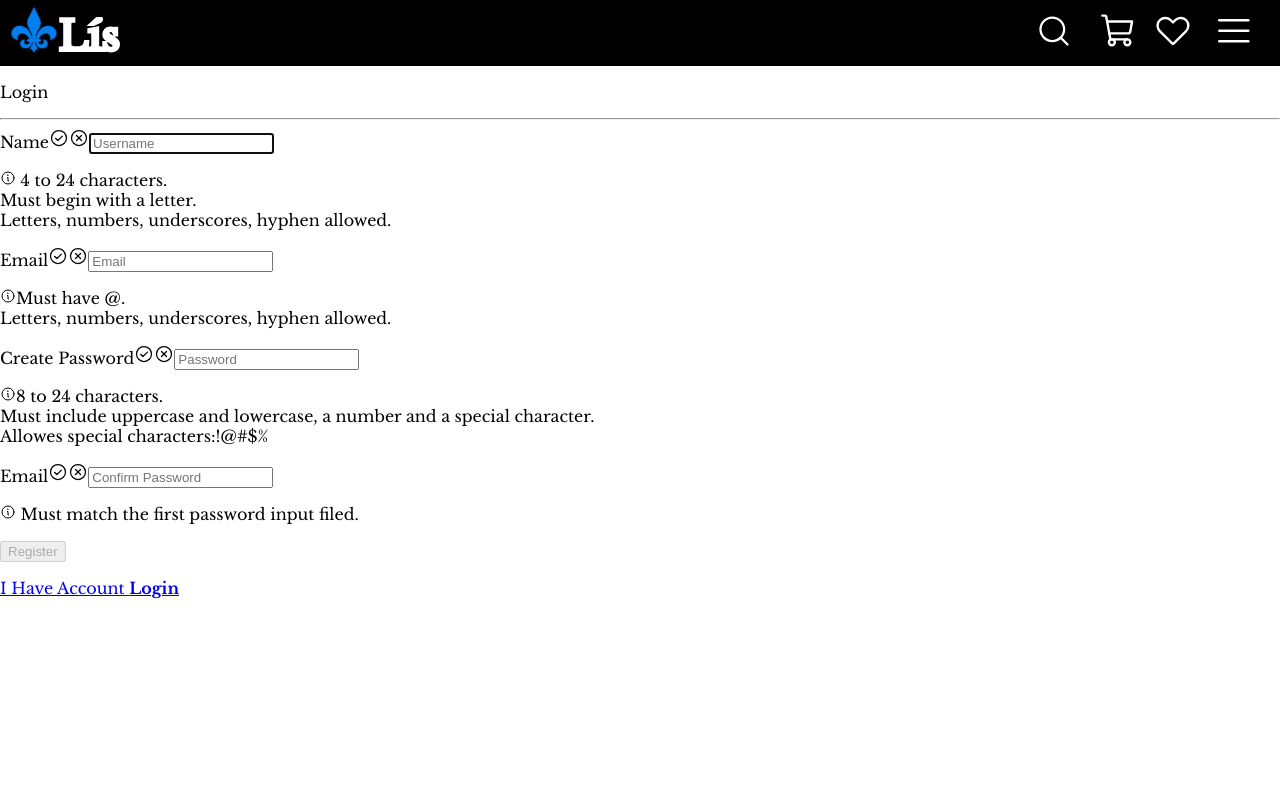
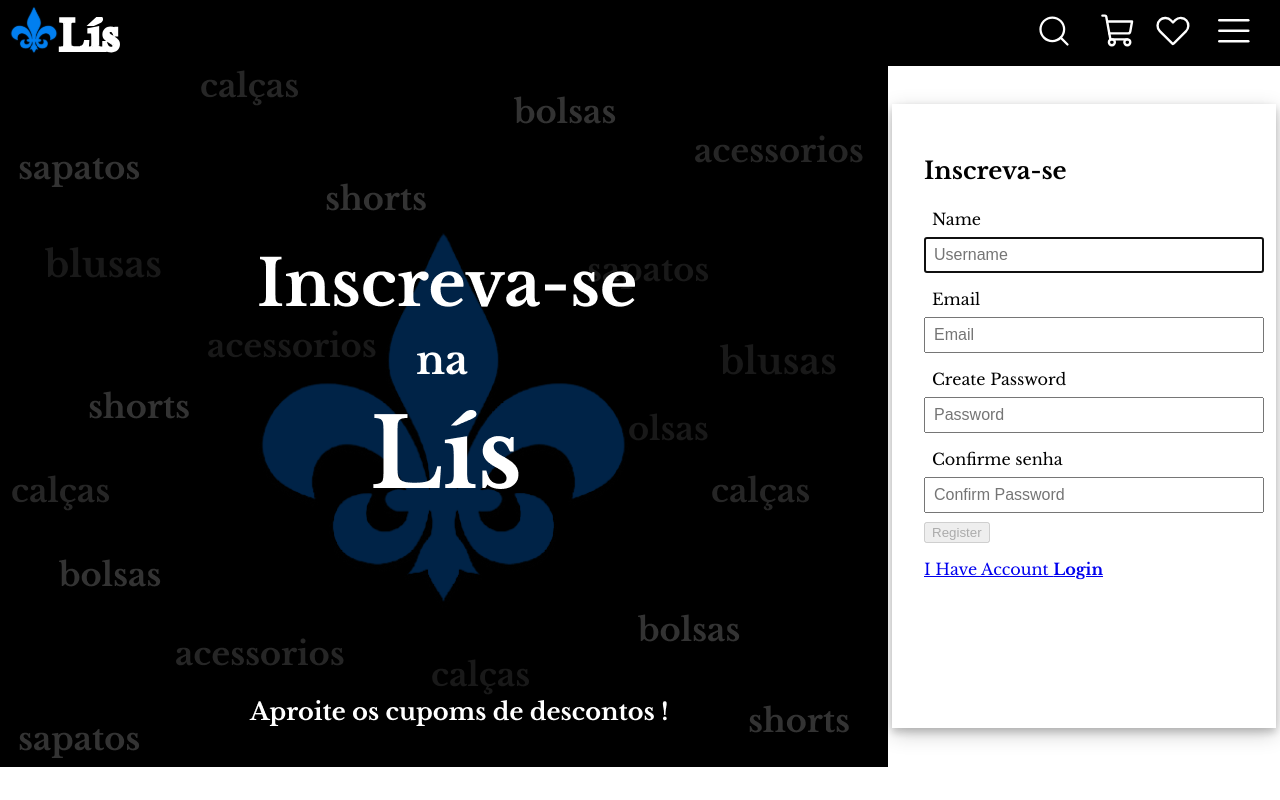
Before and after one commit to BRxBS/Ecommerce, a React (Vite) app in the folder app/: page /Register in a window 1280 px wide. Built offline with nearby package versions, Linux system fonts and the light colour scheme.

Commit message:
register-scss

```diff
--- a/app/src/screens/Register/index.jsx
+++ b/app/src/screens/Register/index.jsx
@@ -4,6 +4,8 @@
 import { CheckCircle, Info, XCircle } from "phosphor-react";
 import { Login } from "../Login";
 import axios from "axios";
+import './styles.scss'
+import subscribe from './inscreva-se.png'
 
 const USER_REGEX = /^[a-zA-Z][a-zA-z0-9-_]{3,23}$/;
 const PWD_REGEX = /^(?=.*[a-z])(?=.*[A-Z])(?=.*[0-9])(?=.*[!@#$%]).{8,24}$/;
@@ -120,7 +122,8 @@
           <Login />
         </p>
       ) : (
-        <div className="block relative w-[28rem] max-h-[40rem] h-[38rem] m-auto mt-2 border-8 border-black p-2 text-2xl rounded">
+        <div className="main_container_register">
+          <img src={subscribe} alt="alt" />
           <p
             ref={errRef}
             className={errMsg ? "border border-black" : "hidden"}
@@ -129,18 +132,21 @@
             {errMsg}
           </p>
 
-          <p className="text-4xl font-bold m-2">Login</p>
-          <hr />
-          <form onSubmit={handleSubmit} className="h-[23rem] p-10 ">
-            <label htmlFor="name" className="flex items-center ">
+
+
+          <form onSubmit={handleSubmit} className="form_register">
+           <h2>Inscreva-se</h2>
+
+            <label htmlFor="name" className="label_name_email_pass">
               Name
               <span className={validName ? "" : "hidden"}>
-                <CheckCircle size={20} className="m-1 mt-2" />
+                <CheckCircle size={20} className="circles" />
               </span>
               <span className={validName || !user ? "hidden" : ""}>
-                <XCircle size={20} className="m-1 mt-2" />
+                <XCircle size={20} className="circles" />
               </span>
             </label>
+
             <input
               type="text"
               className="border-2 border-black p-1 w-[100%] mb-1"
@@ -155,6 +161,7 @@
               onFocus={() => setUserFocus(true)}
               onBlur={() => setUserFocus(false)}
             />
+
             <p
               id="uidnote"
               className={
@@ -169,15 +176,17 @@
               Letters, numbers, underscores, hyphen allowed.
             </p>
 
-            <label htmlFor="email" className="flex">
+
+            <label htmlFor="email" className="label_name_email_pass">
               Email
               <span className={validEmail ? "" : "hidden"}>
-                <CheckCircle size={20} className="m-1 mt-2" />
+                <CheckCircle size={20} className="circles" />
               </span>
               <span className={validEmail || !email ? "hidden" : ""}>
-                <XCircle size={20} className="m-1 mt-2" />
+                <XCircle size={20} className="circles" />
               </span>
             </label>
+
             <input
               type="email"
               className="border-2 border-black p-1 w-[100%]  mb-1"
@@ -190,6 +199,7 @@
               onFocus={() => setEmailFocus(true)}
               onBlur={() => setEmailFocus(false)}
             />
+
             <p
               id="uidnoteEmail"
               className={
@@ -203,15 +213,17 @@
               Letters, numbers, underscores, hyphen allowed.
             </p>
 
-            <label htmlFor="password" className="flex">
+
+            <label htmlFor="password" className="label_name_email_pass">
               Create Password
               <span className={validPwd ? "" : "hidden"}>
-                <CheckCircle size={20} className="m-1 mt-2" />
+                <CheckCircle size={20} className="circles" />
               </span>
               <span className={validPwd || !pwd ? "hidden" : ""}>
-                <XCircle size={20} className="m-1 mt-2" />
+                <XCircle size={20} className="circles" />
               </span>
             </label>
+
             <input
               type="password"
               className="border-2 border-black p-1 w-[100%]  mb-1"
@@ -224,6 +236,7 @@
               onFocus={() => setPwdFocus(true)}
               onBlur={() => setPwdFocus(false)}
             />
+
             <p
               id="pwdnote"
               className={
@@ -245,15 +258,17 @@
               <span aria-label="percent">%</span>
             </p>
 
-            <label htmlFor="confirm_pwd" className="flex">
-              Email
+
+            <label htmlFor="confirm_pwd" className="label_name_email_pass">
+              Confirme senha
               <span className={validMatch && matchPwd ? "" : "hidden"}>
-                <CheckCircle size={20} className="m-1 mt-2" />
+                <CheckCircle size={20} className="circles" />
               </span>
               <span className={validMatch || !matchPwd ? "hidden" : ""}>
-                <XCircle size={20} className="m-1 mt-2" />
+                <XCircle size={20} className="circles" />
               </span>
             </label>
+
             <input
               type="password"
               className="border-2 border-black p-1 w-[100%]  mb-1"
@@ -266,6 +281,7 @@
               onFocus={() => setMatchFocus(true)}
               onBlur={() => setMatchFocus(false)}
             />
+
             <p
               id="confirmnote"
               className={
@@ -274,9 +290,11 @@
                   : "hidden"
               }
             >
+              <br />
               <Info size={16} className="m-[0.15rem]" /> Must match the first
               password input filed.
             </p>
+            <br />
 
             <button
               disabled={
@@ -289,12 +307,13 @@
             >
               Register
             </button>
-          </form>
-          <p className="absolute bottom-3 right-5">
+            <p className="absolute bottom-3 right-5">
             <Link to={"/login"}>
               I Have Account <strong className="underline">Login</strong>
             </Link>
           </p>
+          </form>
+
         </div>
       )}
     </>
--- /dev/null
+++ b/app/src/screens/Register/styles.scss
@@ -0,0 +1,38 @@
+.main_container_register{
+    display: flex;
+
+
+}
+.form_register{
+    display: block;
+    height: 35rem;
+    width: 20rem;
+    margin: auto;
+    padding: 2rem;
+    box-shadow: 0 4px 8px 0 rgba(0, 0, 0, 0.2), 0 6px 20px 0 rgba(0, 0, 0, 0.19);
+
+
+    .hidden{
+        display: none;
+    }
+    .label_name_email_pass{
+
+        display: flex;
+        align-items: center;
+        margin: 0.25rem;
+        padding: 0.25rem;
+        font-size: medium;
+        .circles{
+            margin: 0.25rem;
+            margin-top: 0.50rem;
+        }
+    }
+
+    input{
+        font-size: medium;
+        height: 1rem;
+        width: 100%;
+        padding: 0.50rem;
+        margin-bottom: 0.50rem;
+    }
+}
```
Also changed, not shown: app/src/screens/Register/inscreva-se.png (added).
